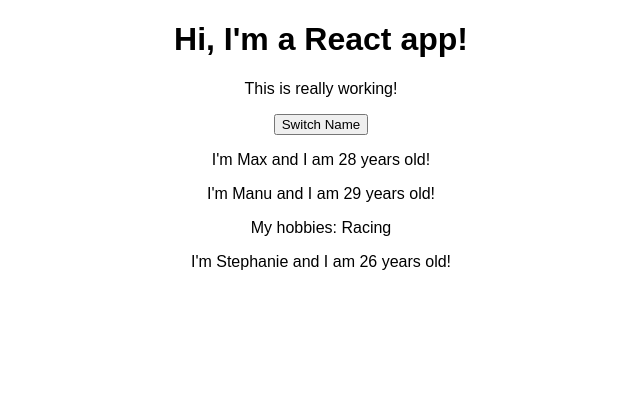
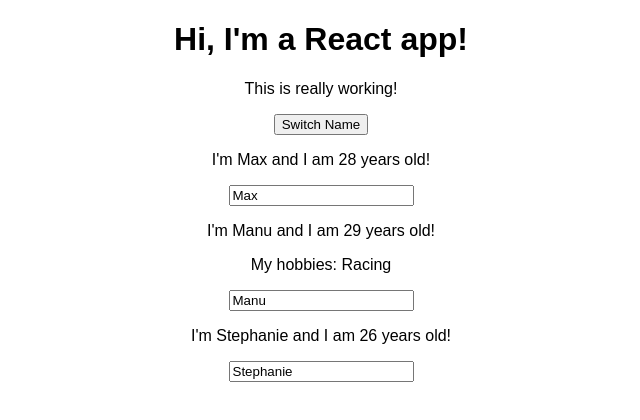
Before and after one commit to PaPa31/react-complete-guide, a React (Create React App) app: page / in a window 1280 px wide. Shown: the top 420 px of the page, without its empty margins (319-959 px from the left). Built offline with nearby package versions, Linux system fonts and the light colour scheme.

Commit message:
3.23 Adding Two Way Binding
	modified:   src/App.js
	modified:   src/Person/Person.js

```diff
--- a/src/App.js
+++ b/src/App.js
@@ -23,6 +23,16 @@ class App extends Component {
     })
   }
 
+  nameChangedHandler = (event) => {
+    this.setState({
+      persons: [
+        { name: 'Max', age: 28 },
+        { name: event.target.value, age: 29 },
+        { name: 'Stephanie', age: 26 },
+      ],
+    })
+  }
+
   render() {
     return (
       <div className="App">
@@ -39,6 +49,7 @@ class App extends Component {
           name={this.state.persons[1].name}
           age={this.state.persons[1].age}
           click={this.switchNameHandler.bind(this, 'Max!')}
+          changed={this.nameChangedHandler}
         >
           My hobbies: Racing
         </Person>
--- a/src/Person/Person.js
+++ b/src/Person/Person.js
@@ -16,6 +16,7 @@ const person = (props) => {
         I'm {props.name} and I am {props.age} years old!
       </p>
       <p>{props.children}</p>
+      <input type="text" onChange={props.changed} value={props.name} />
     </div>
   )
 }
```
